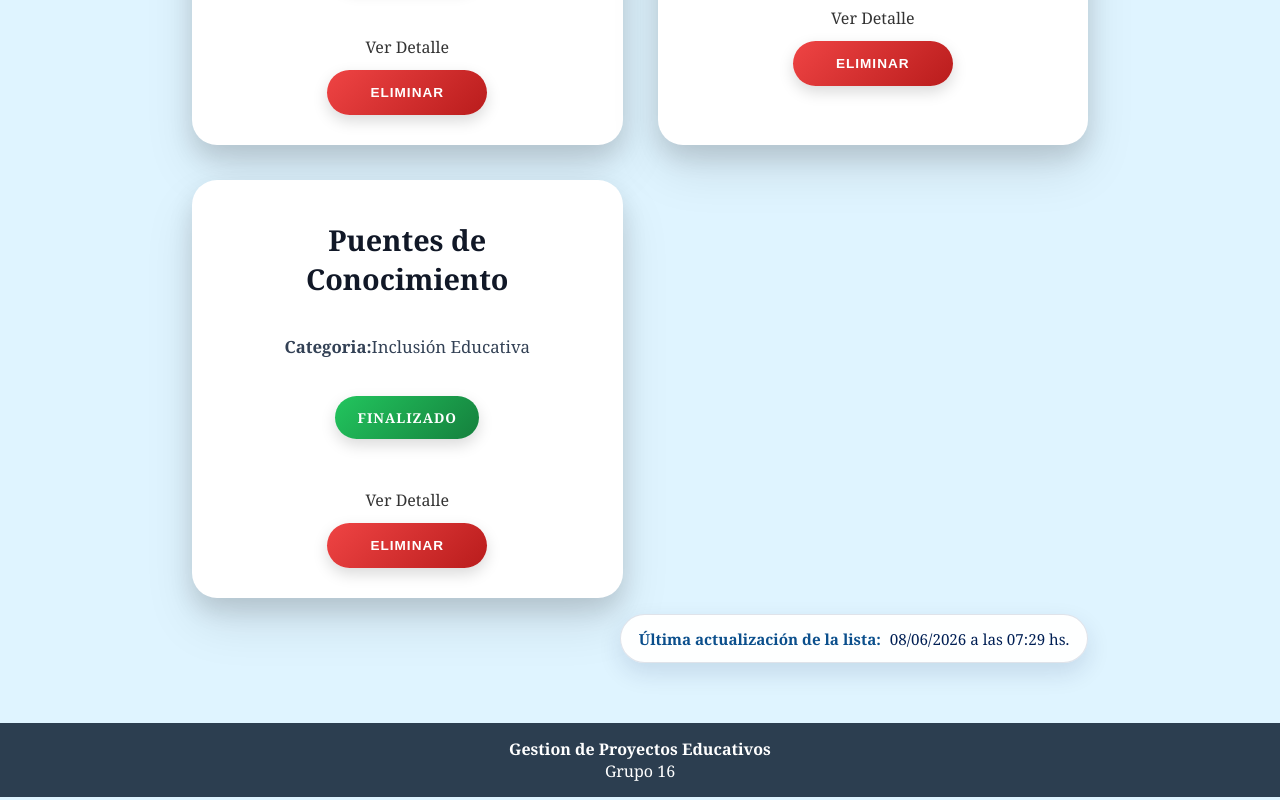
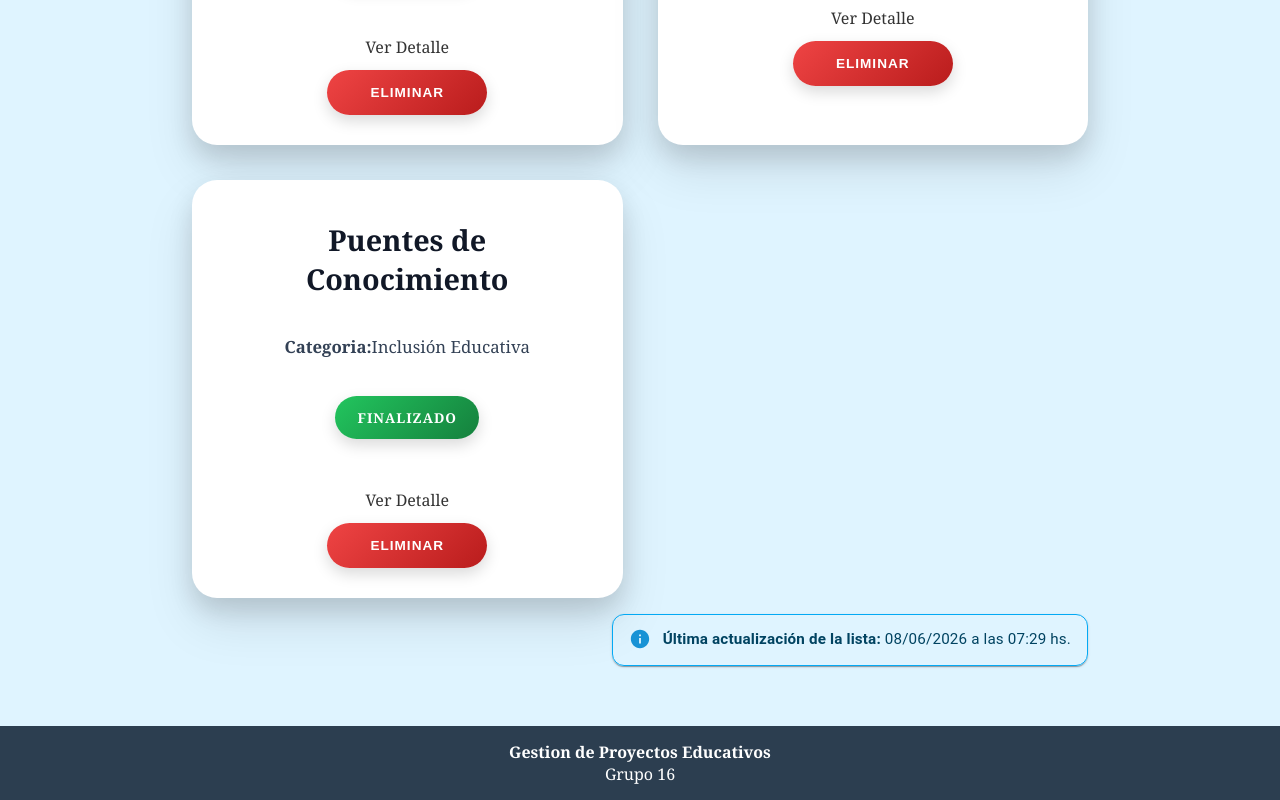
Before and after one commit to TomasTastaca/pv_tp3_grupo16, a React (Vite) app: page /Proyectos in a window 1280 px wide. Shown: the part 1522-2322 px from the top of the page. Built offline with nearby package versions, Linux system fonts and the light colour scheme.

Commit message:
implemente el estilo mui al registroactividad.jsx y comente registroactividad.css

```diff
--- a/src/components/RegistroActividad.jsx
+++ b/src/components/RegistroActividad.jsx
@@ -1,13 +1,36 @@
 //import React from "react";
+import { Alert, Box } from '@mui/material';
+import InfoIcon from '@mui/icons-material/Info';
 
-const RegistroActividad = ({fecha}) => {
-
+const RegistroActividad = ({ fecha }) => {
     return (
-        <div className="registro-actividad">
-            <p>
+        /* Reemplazamos el div por un Box con la lógica responsiva del CSS viejo */
+        <Box
+            sx={{
+                display: 'flex',
+                justifyContent: { xs: 'flex-start', md: 'flex-end' }, // flex-start en móvil, flex-end en PC
+                mt: 2,
+                mb: 4
+            }}
+        >
+            <Alert
+                severity="info"
+                variant="outlined"
+                icon={<InfoIcon fontSize="inherit" />}
+                sx={{
+                    borderRadius: 3,
+                    fontSize: '0.95rem',
+                    boxShadow: 1,
+                    width: { xs: '100%', md: 'auto' }, // Ancho completo en móvil, adaptado en PC
+                    '& .MuiAlert-message': {
+                        width: '100%'
+                    }
+                }}
+            >
                 <strong>Última actualización de la lista:</strong> {fecha}
-            </p>
-        </div>
+            </Alert>
+        </Box>
     );
 };
+
 export default RegistroActividad;
--- a/src/css/registroActividad.css
+++ b/src/css/registroActividad.css
@@ -1,3 +1,4 @@
+/*
 .registro-actividad {
     display: flex;
     justify-content: flex-end;
```
